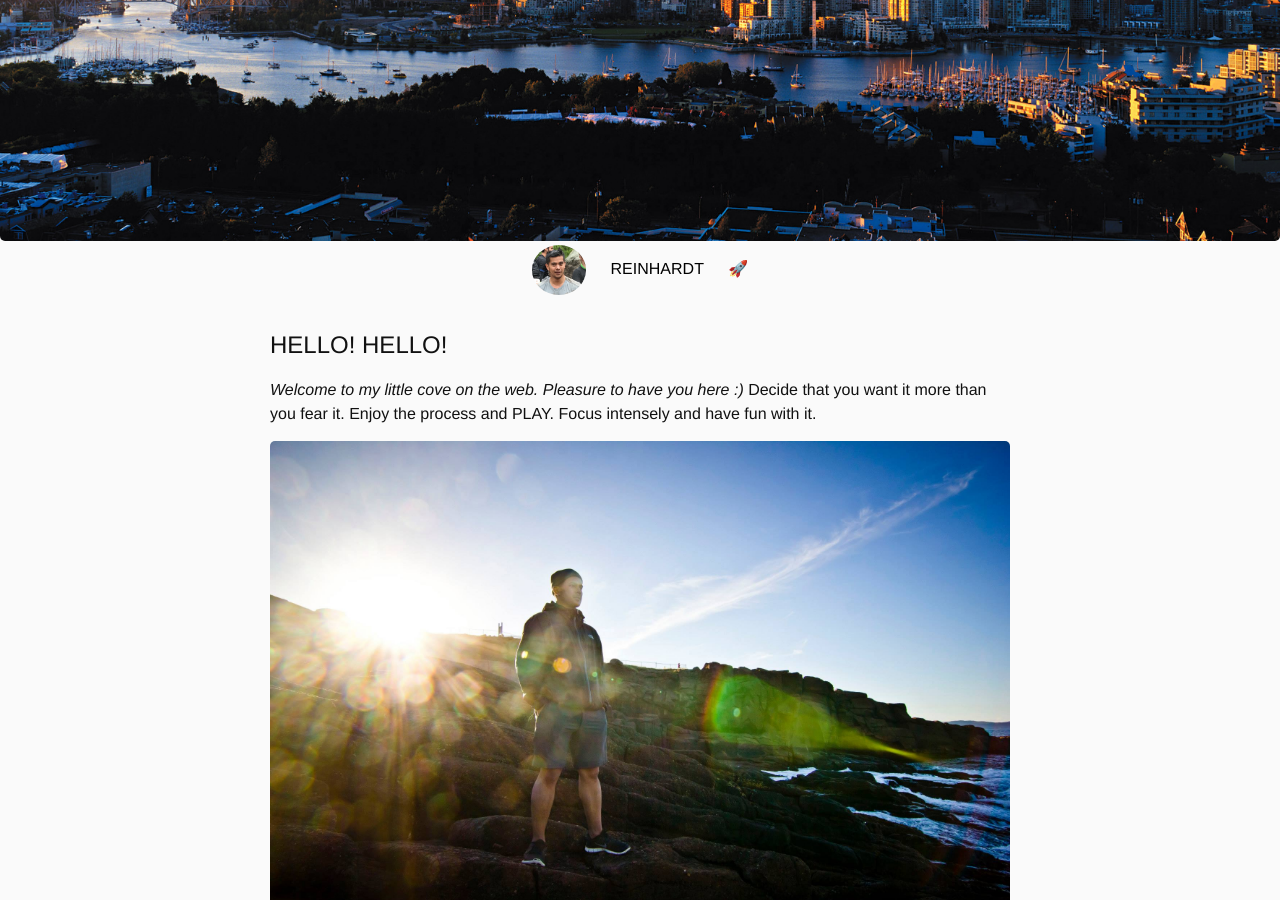
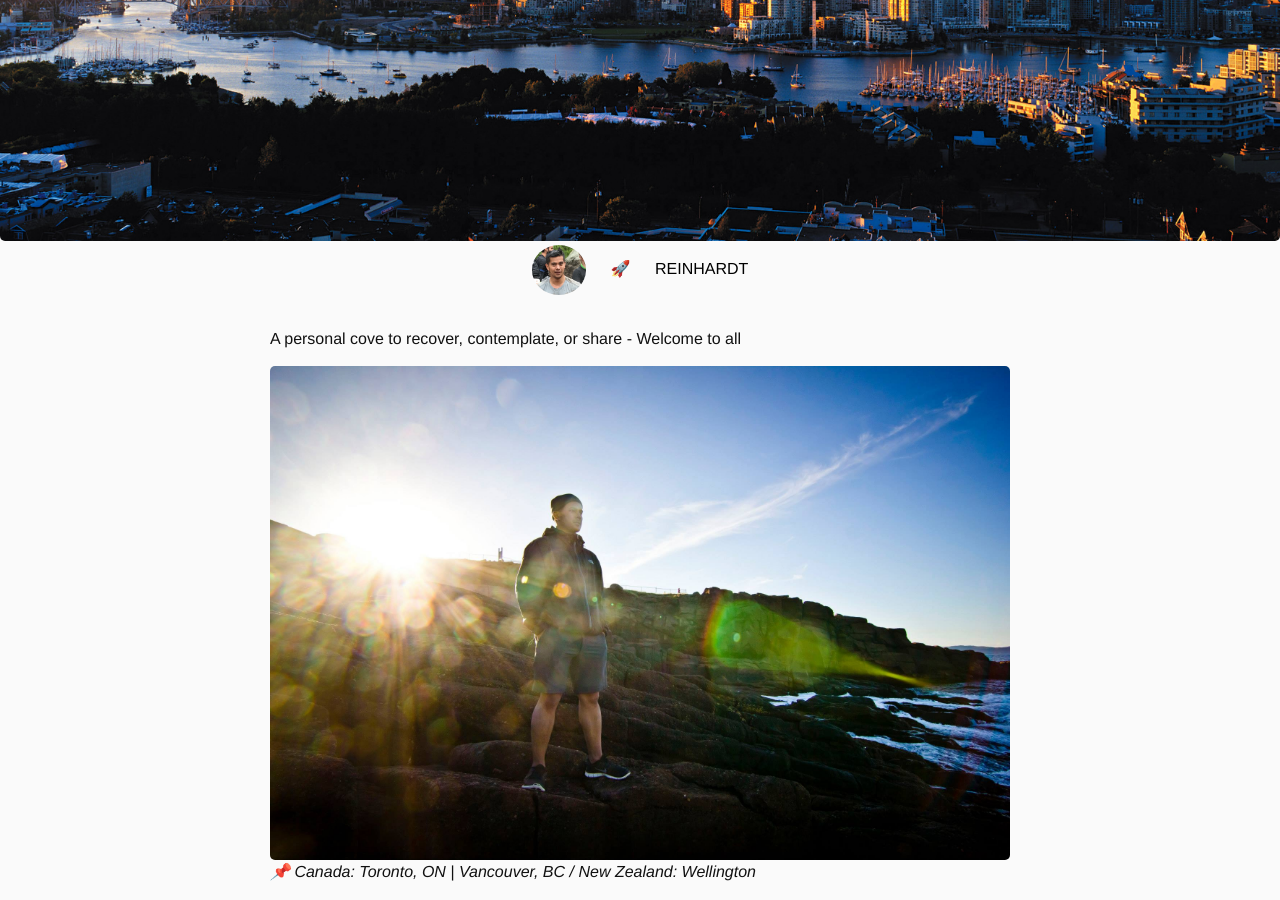
Before and after one commit to reinhardt021/reinhardt021.github.io, a Jekyll site: the page built from about.md, in a window 1280 px wide and 900 px high, scrolled down 324 px. Built offline with Jekyll 4.4.1, drawn with Linux system fonts in a browser that asks for light colours.

Commit message:
more cleaning

```diff
--- a/_config.yml
+++ b/_config.yml
@@ -9,9 +9,7 @@
 title: rhythm of rein
 email: reinhardt.cgr@gmail.com
 description: > # this means to ignore newlines until "baseurl:"
-  Decide that you want it more than you fear it.
-  Enjoy the process and PLAY.
-  Focus intensely and have fun with it.
+  A personal cove to recover, contemplate, or share - Welcome to all
 baseurl: "" # the subpath of your site, e.g. /blog
 url: "http://reinhardtcgr.github.io/" # the base hostname & protocol for your site
 twitter_username: rhythmofrein
--- a/about.md
+++ b/about.md
@@ -5,9 +5,6 @@
 ---
 
 
-# HELLO! HELLO!
-
-*Welcome to my little cove on the web. Pleasure to have you here :)*
 {{ site.description }}
 
 ![Self Reflection]({{ site.url }}/assets/self-reflection.jpg){: #self-reflection}
```
Also changed, not shown: a.md (renamed from x.md, +2 -2 lines).
